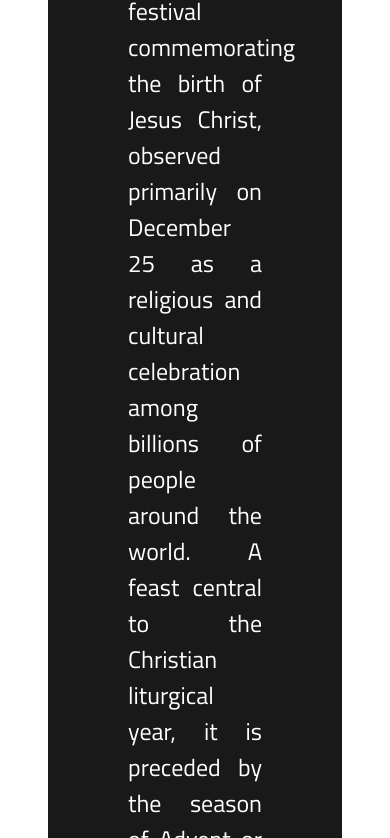
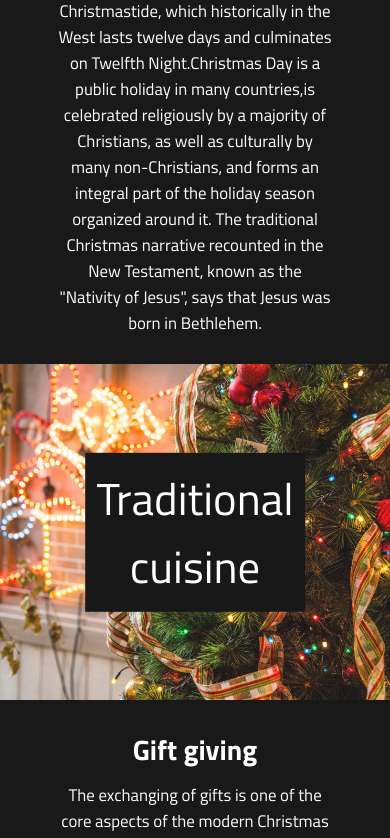
Before and after one commit to AshwinKL/Christmas-Parallax-Website, a plain HTML site: page index.html in a window 390 px wide. Shown: the part 1162-2000 px from the top of the page. Drawn offline with Linux system fonts and the light colour scheme.

Commit message:
media queries added

```diff
--- a/style.css
+++ b/style.css
@@ -9,7 +9,7 @@ html {
   scroll-behavior: smooth;
 }
 body {
-  padding: 0 3rem;
+  padding: 0 2rem;
 }
 .pimg1,
 .pimg2,
@@ -60,3 +60,25 @@ section p {
   font-weight: 400;
   text-align: justify;
 }
+
+@media (max-width: 700px) {
+  html {
+    font-size: 85%;
+  }
+  body {
+    padding: 0;
+  }
+  .pimg1,
+  .pimg2,
+  .pimg3 {
+    background-attachment: scroll;
+  }
+  section p {
+    text-align: center;
+  }
+}
+@media (max-width: 568px) {
+  html {
+    font-size: 70%;
+  }
+}
```
